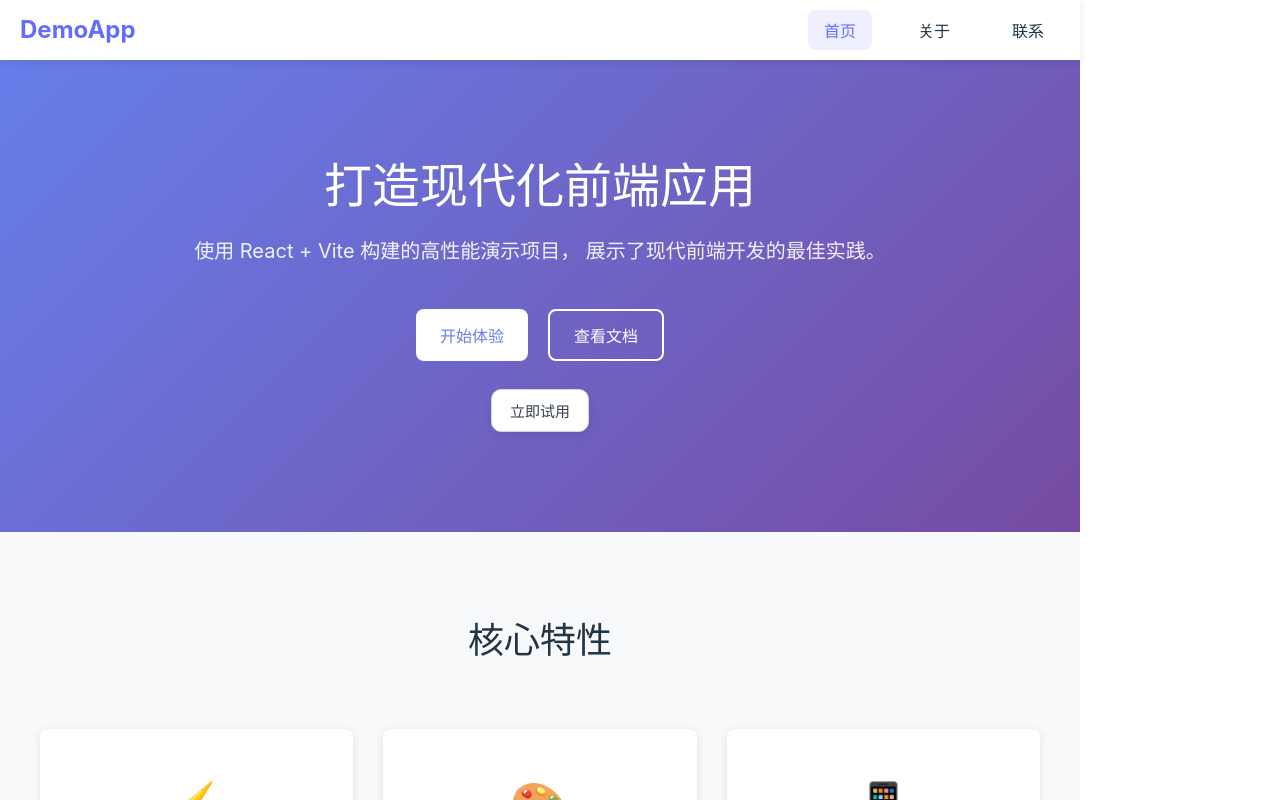
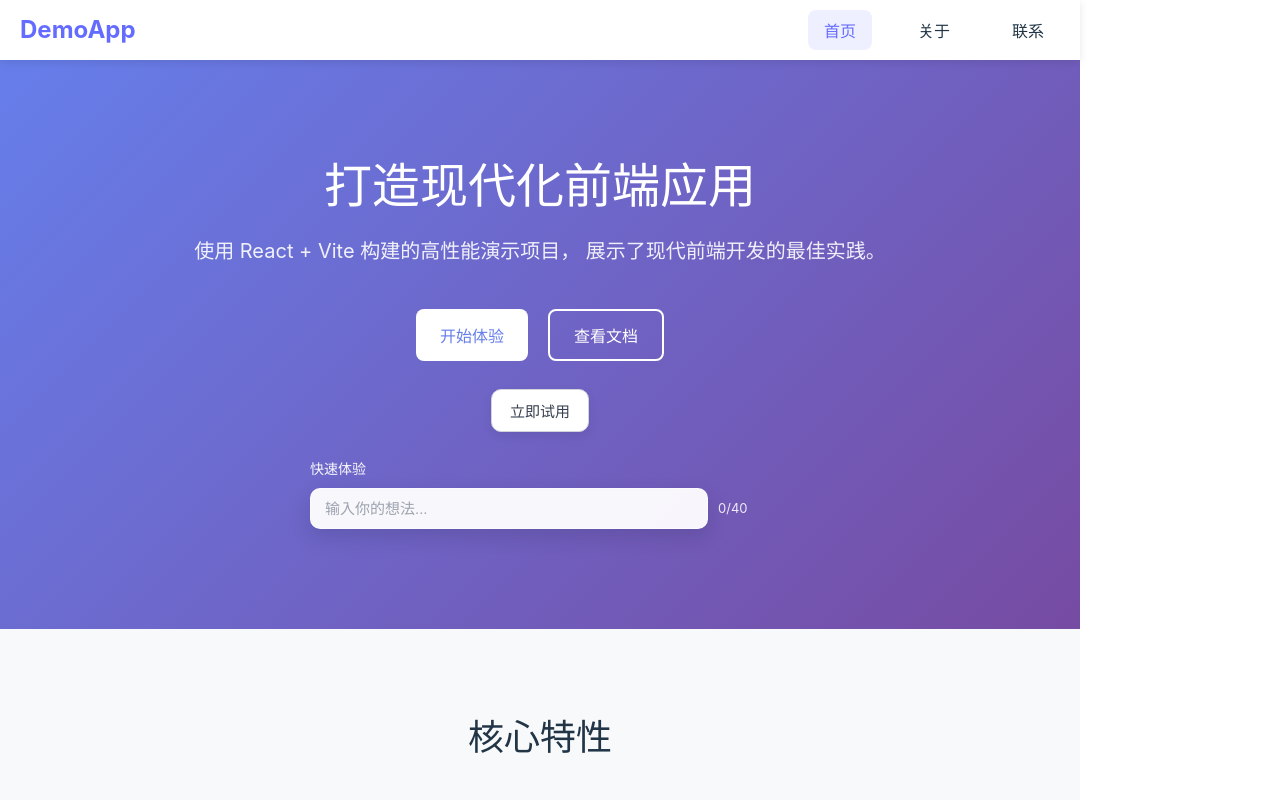
Before and after one commit to arcatva/frontend-demo, a React (Vite) app: page / in a window 1280 px wide. Shown: the top 800 px of the page. Built offline with nearby package versions, Linux system fonts and the light colour scheme.

Commit message:
feat: add simple input component to hero section

```diff
--- a/src/components/Hero.tsx
+++ b/src/components/Hero.tsx
@@ -1,5 +1,6 @@
 import './Hero.css'
 import SimpleButton from './SimpleButton'
+import SimpleInput from './SimpleInput'
 
 function Hero() {
   return (
@@ -25,6 +26,7 @@ function Hero() {
             onClick={() => alert('欢迎试用 SimpleButton！')}
           />
         </div>
+        <SimpleInput />
       </div>
     </section>
   )
--- /dev/null
+++ b/src/components/SimpleInput.css
@@ -0,0 +1,58 @@
+.simple-input-wrap {
+  margin-top: 24px;
+  max-width: 460px;
+  margin-inline: auto;
+  text-align: left;
+}
+
+.simple-input-label {
+  display: inline-block;
+  margin-bottom: 8px;
+  font-size: 14px;
+  font-weight: 600;
+  color: rgba(255, 255, 255, 0.95);
+}
+
+.simple-input-row {
+  display: flex;
+  align-items: center;
+  gap: 10px;
+}
+
+.simple-input {
+  width: 100%;
+  border: 1px solid rgba(255, 255, 255, 0.45);
+  border-radius: 10px;
+  padding: 11px 14px;
+  font-size: 15px;
+  color: #1f2937;
+  background: rgba(255, 255, 255, 0.95);
+  box-shadow: 0 8px 20px rgba(17, 24, 39, 0.14);
+  transition: border-color 0.2s ease, box-shadow 0.2s ease;
+}
+
+.simple-input::placeholder {
+  color: #9ca3af;
+}
+
+.simple-input:focus-visible {
+  outline: none;
+  border-color: #a5b4fc;
+  box-shadow: 0 0 0 3px rgba(165, 180, 252, 0.45);
+}
+
+.simple-input-counter {
+  min-width: 52px;
+  font-size: 13px;
+  color: rgba(255, 255, 255, 0.88);
+}
+
+@media (max-width: 768px) {
+  .simple-input-wrap {
+    margin-top: 20px;
+  }
+
+  .simple-input-row {
+    gap: 8px;
+  }
+}
--- /dev/null
+++ b/src/components/SimpleInput.tsx
@@ -0,0 +1,27 @@
+import { useState } from 'react'
+import './SimpleInput.css'
+
+function SimpleInput() {
+  const [value, setValue] = useState('')
+
+  return (
+    <div className="simple-input-wrap">
+      <label htmlFor="quick-input" className="simple-input-label">
+        快速体验
+      </label>
+      <div className="simple-input-row">
+        <input
+          id="quick-input"
+          type="text"
+          className="simple-input"
+          placeholder="输入你的想法..."
+          value={value}
+          onChange={(event) => setValue(event.target.value)}
+        />
+        <span className="simple-input-counter">{value.length}/40</span>
+      </div>
+    </div>
+  )
+}
+
+export default SimpleInput
```
